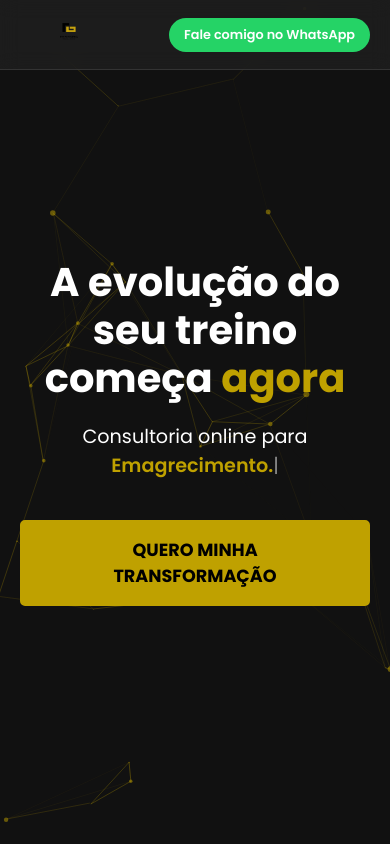
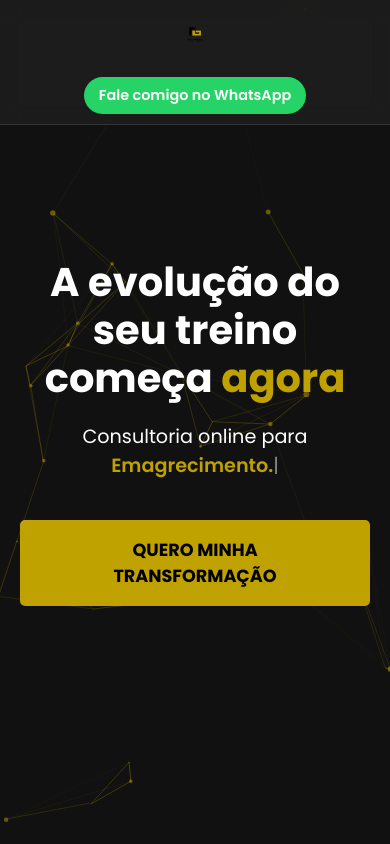
Before and after one commit to Nicolasplgn/Lucas_Gabriel_personal, a plain HTML site: page index.html in a window 390 px wide. Shown: the top 844 px of the page. Drawn offline with nearby package versions, Linux system fonts and the light colour scheme.

Commit message:
Ajustes de responsividade no celular

```diff
--- a/style.css
+++ b/style.css
@@ -116,32 +116,66 @@ section h2::after { content: ''; display: block; width: 80px; height: 4px; backg
 .footer p { margin-top: 20px; color: var(--text-gray); font-size: 0.9rem; }
 
 /* --- RESPONSIVIDADE --- */
+
+/* Ajustes para Telas Médias (Tablets) */
 @media (max-width: 900px) {
-    .about .container { flex-direction: column; text-align: center; }
-    .about-content h2 { text-align: center; }
-    .about-content h2::after { margin: 15px auto 0; }
-    .about-image img { max-width: 80%; }
+    .about .container {
+        flex-direction: column;
+        text-align: center;
+    }
+    .about-content h2 {
+        text-align: center;
+    }
+    .about-content h2::after {
+        margin: 15px auto 0;
+    }
+    .about-image img {
+        max-width: 80%;
+    }
 }
 
-/* --- AJUSTES ESPECÍFICOS PARA CELULAR --- */
+/* --- AJUSTES FINAIS PARA CELULAR --- */
 @media (max-width: 768px) {
-    section { padding: 80px 0; }
-    section h2 { font-size: 2rem; }
+    section {
+        padding: 80px 0;
+    }
+    section h2 {
+        font-size: 2rem;
+    }
 
-    /* CABEÇALHO NO CELULAR */
-    .header { height: 70px; padding: 0; } /* Altura fixa menor para celular */
-    .logo-img { max-height: 55px; } /* Tamanho do logo ajustado para celular */
+    /* CABEÇALHO NO CELULAR (CÓDIGO NOVO E MELHORADO) */
+    .header {
+        height: auto; /* Altura automática para caber os dois itens */
+        padding: 10px 0;
+    }
+    .header .container {
+        flex-direction: column; /* Empilha os itens verticalmente */
+        gap: 10px; /* Adiciona um espaço entre o logo e o botão */
+    }
+    .logo-img {
+        max-height: 50px; /* Um bom tamanho padrão para o logo no celular */
+    }
     .btn-whatsapp {
-        padding: 8px 15px; /* Botão um pouco menor */
-        font-size: 0.8rem;
+        padding: 8px 15px;
+        font-size: 0.9rem; /* Aumenta um pouco a fonte do botão */
     }
 
     /* SEÇÃO HERO NO CELULAR */
-    .hero h1 { font-size: 2.5rem; }
-    .hero p { font-size: 1.2rem; }
+    .hero h1 {
+        font-size: 2.5rem;
+    }
+    .hero p {
+        font-size: 1.2rem;
+    }
 
     /* OUTROS AJUSTES */
-    .swiper-slide { width: 280px; }
-    .testimonial-highlight { max-width: 100%; } /* Ocupa a largura toda */
-    .final-cta p { font-size: 1.1rem; }
+    .swiper-slide {
+        width: 280px;
+    }
+    .testimonial-highlight {
+        max-width: 95%; /* Ajuste para não colar nas bordas */
+    }
+    .final-cta p {
+        font-size: 1.1rem;
+    }
 }
```
